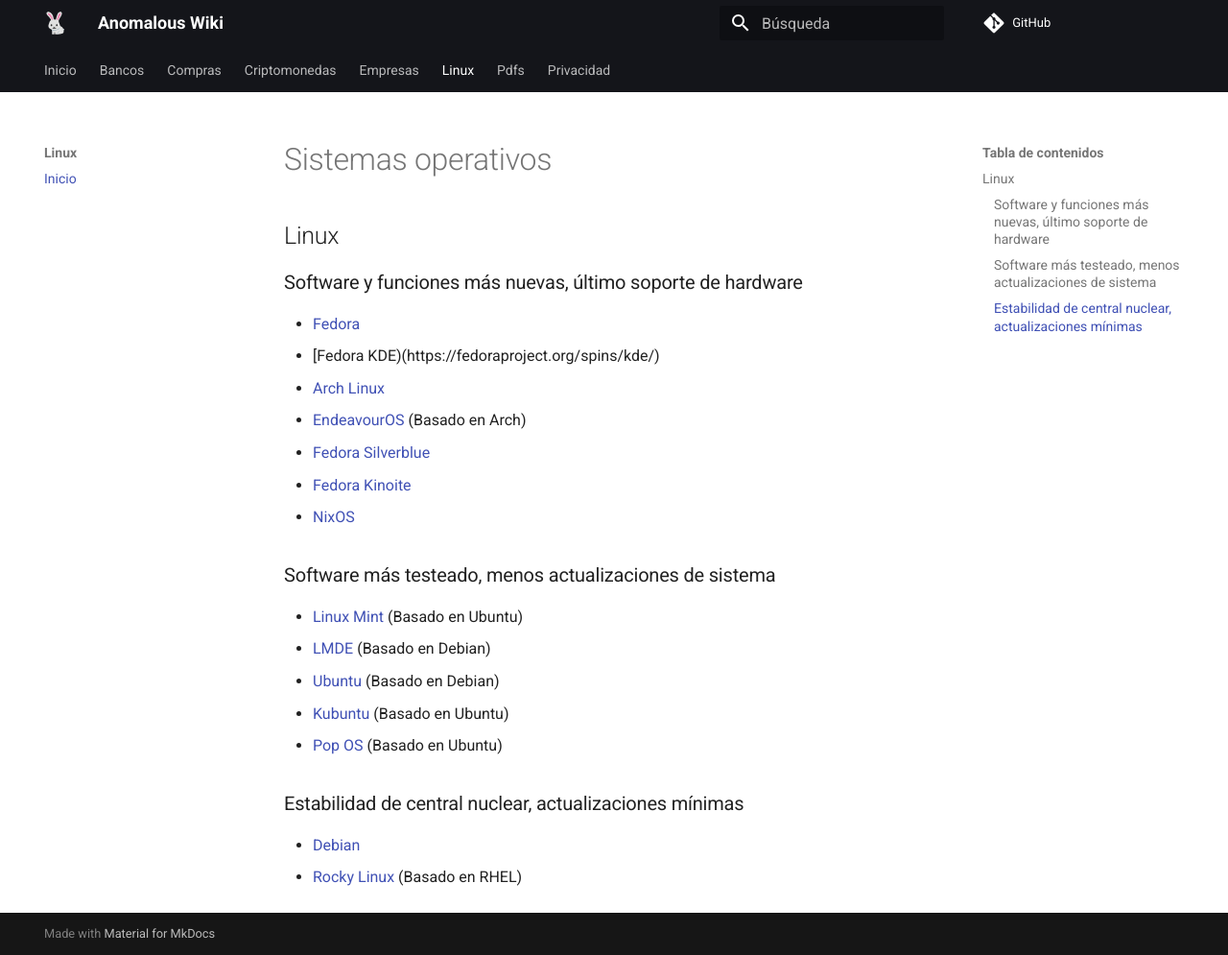
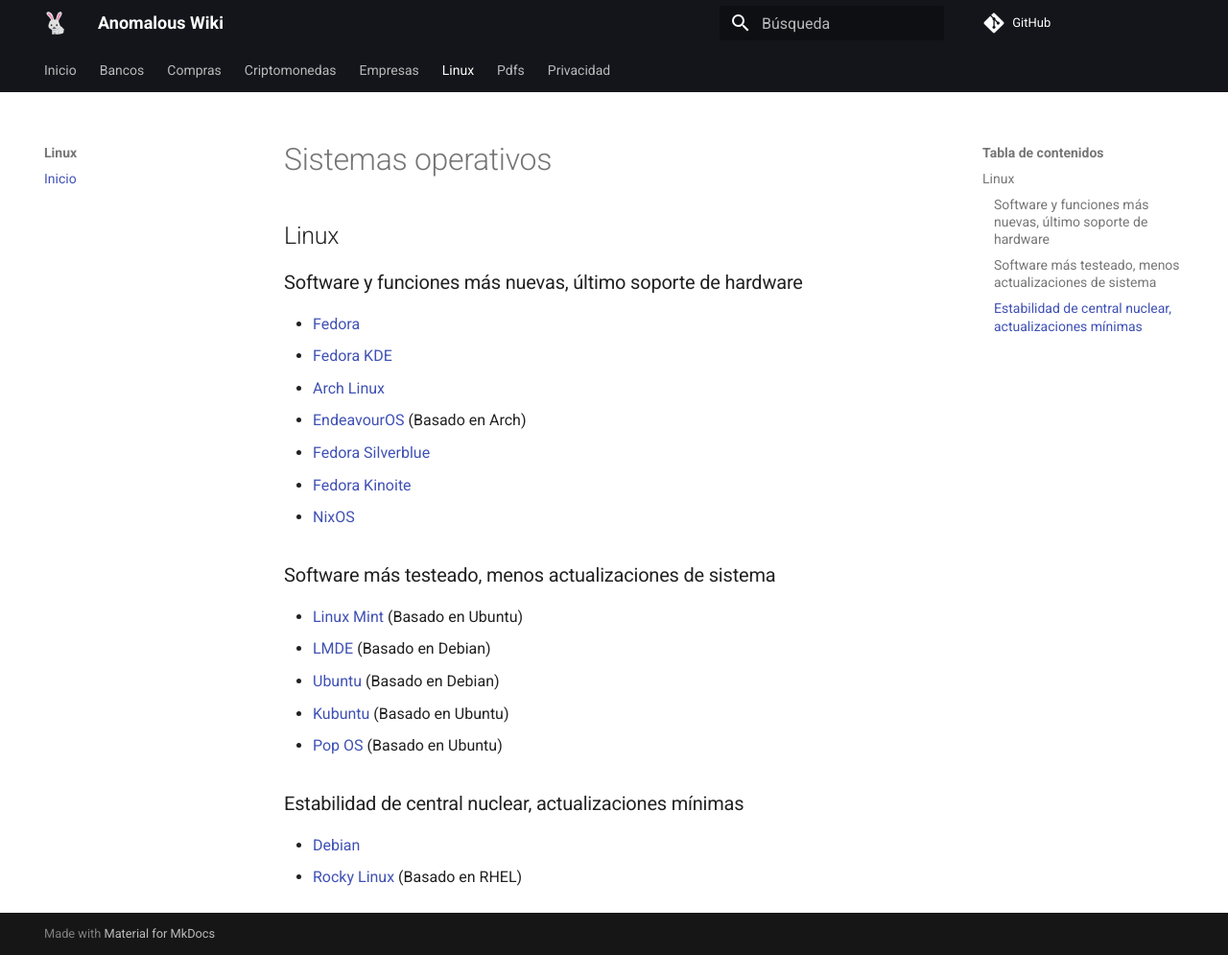
Before and after one commit to anomalouscode/wiki, an MkDocs documentation site: the page built from docs/linux/index.md, in a window 1280 px wide and 995 px high. Shown: the whole window at 96% size. Built offline with MkDocs 1.6.1 and Material for MkDocs 9.7.7, drawn with Linux system fonts in a browser that asks for light colours; comment, search, counter and statistics services are not loaded.

Commit message:
Update index.md

```diff
--- a/docs/linux/index.md
+++ b/docs/linux/index.md
@@ -9,7 +9,7 @@
 ### Software y funciones más nuevas, último soporte de hardware
 
 - [Fedora](https://getfedora.org/)
-- [Fedora KDE)(https://fedoraproject.org/spins/kde/)
+- [Fedora KDE](https://fedoraproject.org/spins/kde/)
 - [Arch Linux](https://www.archlinux.org/)
 - [EndeavourOS](https://endeavouros.com/) (Basado en Arch)
 - [Fedora Silverblue](https://silverblue.fedoraproject.org/)
```
